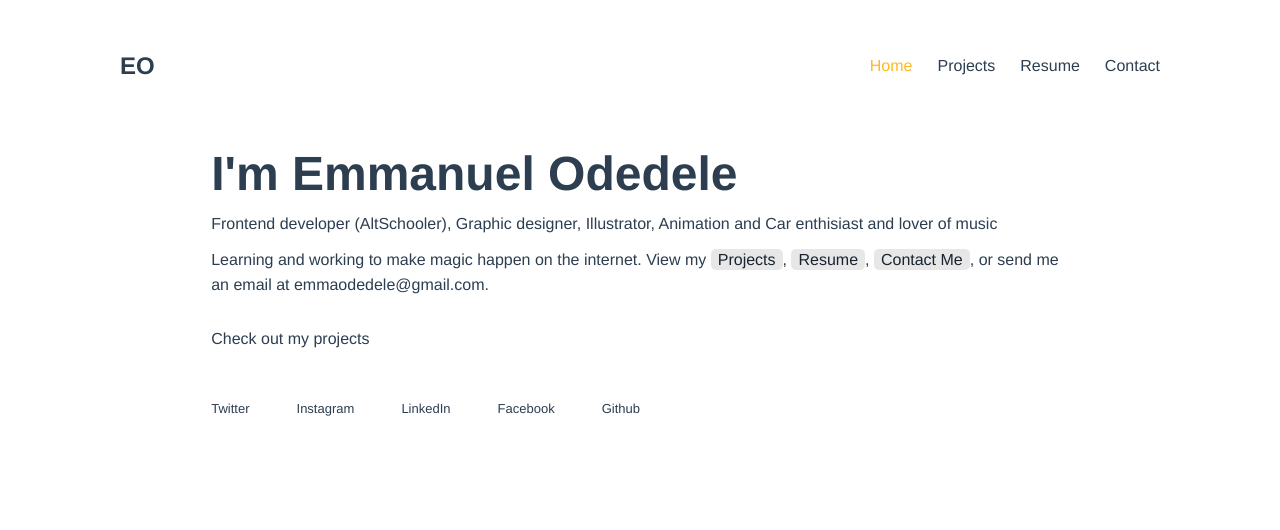
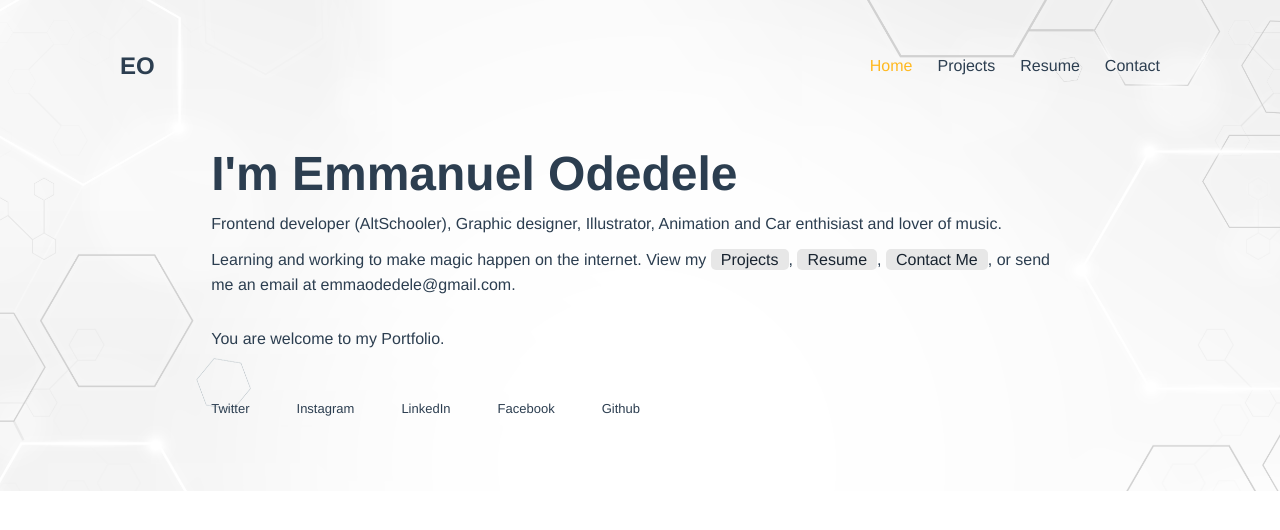
Before and after one commit to EmmanuelOdedele/portfolio-project, a Vue app: page / in a window 1280 px wide. Shown: the top 530 px of the page. Built offline with nearby package versions, Linux system fonts and the light colour scheme.

Commit message:
adjustments

```diff
--- a/src/App.vue
+++ b/src/App.vue
@@ -51,9 +51,10 @@ export default {
   display: flex;
   flex-direction: column;
   height: 100%;
-  /* background: url(./assets/rm380-10.jpg);
+  background: url(./assets/rm380-10.jpg);
   background-repeat: no-repeat;
-  background-size: cover ; */
+  background-size: cover ;
+  background-attachment: fixed;
 }
 
 
--- a/src/views/Home.vue
+++ b/src/views/Home.vue
@@ -4,7 +4,7 @@
       <h1 id="myname">I'm Emmanuel Odedele</h1>
       <p class="detail">
         Frontend developer (AltSchooler), Graphic designer, Illustrator,
-        Animation and Car enthisiast and lover of music
+        Animation and Car enthisiast and lover of music.
       </p>
       <p class="detail">
         Learning and working to make magic happen on the internet. View my
@@ -13,7 +13,7 @@
         <!-- é -->
       </p>
       <br />
-      <p class="detail">Check out my projects</p>
+      <p class="detail">You are welcome to my Portfolio.</p>
     </div>
   </div>
 </template>
@@ -77,7 +77,7 @@ export default {
   cursor: pointer;
   background: #e7e7e7;
   color: #192430;
-  padding: 2px 7px;
+  padding: 2px 10px;
   border-radius: 5px;
 }
 </style>
```
